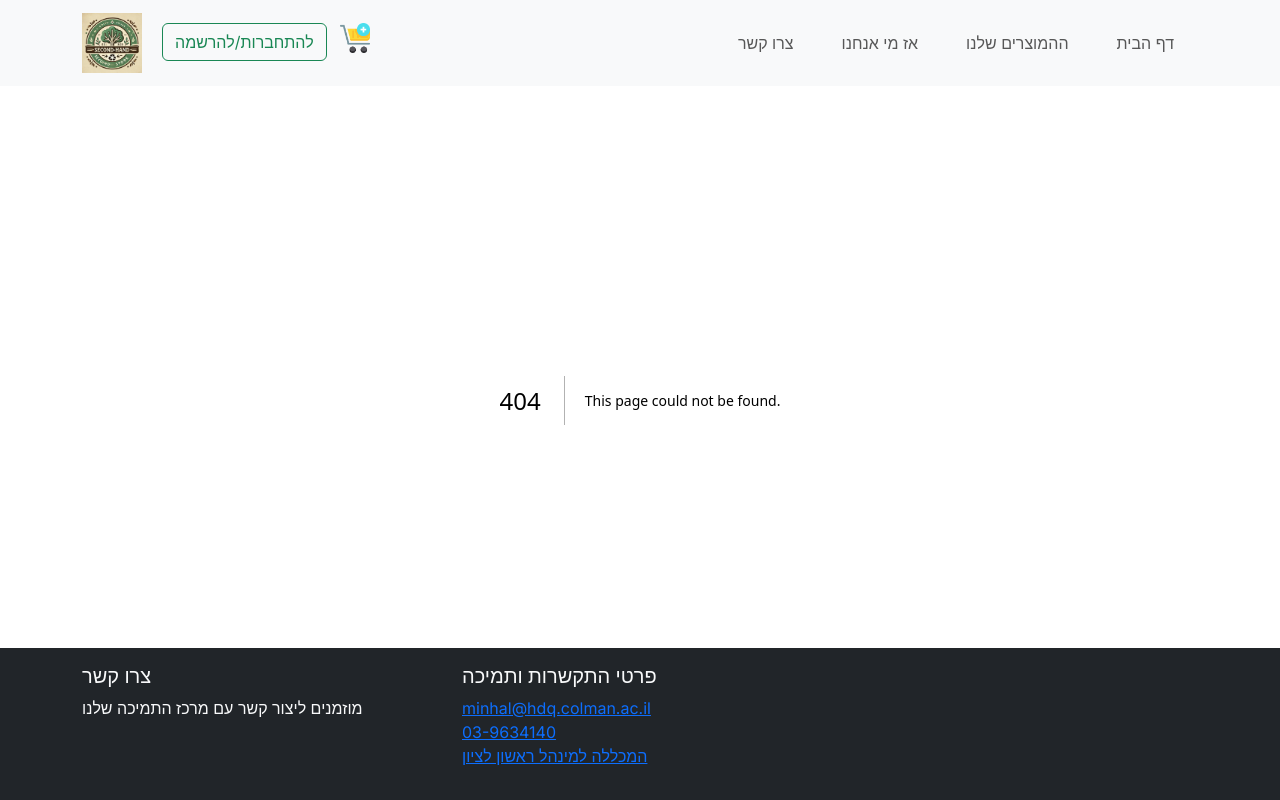
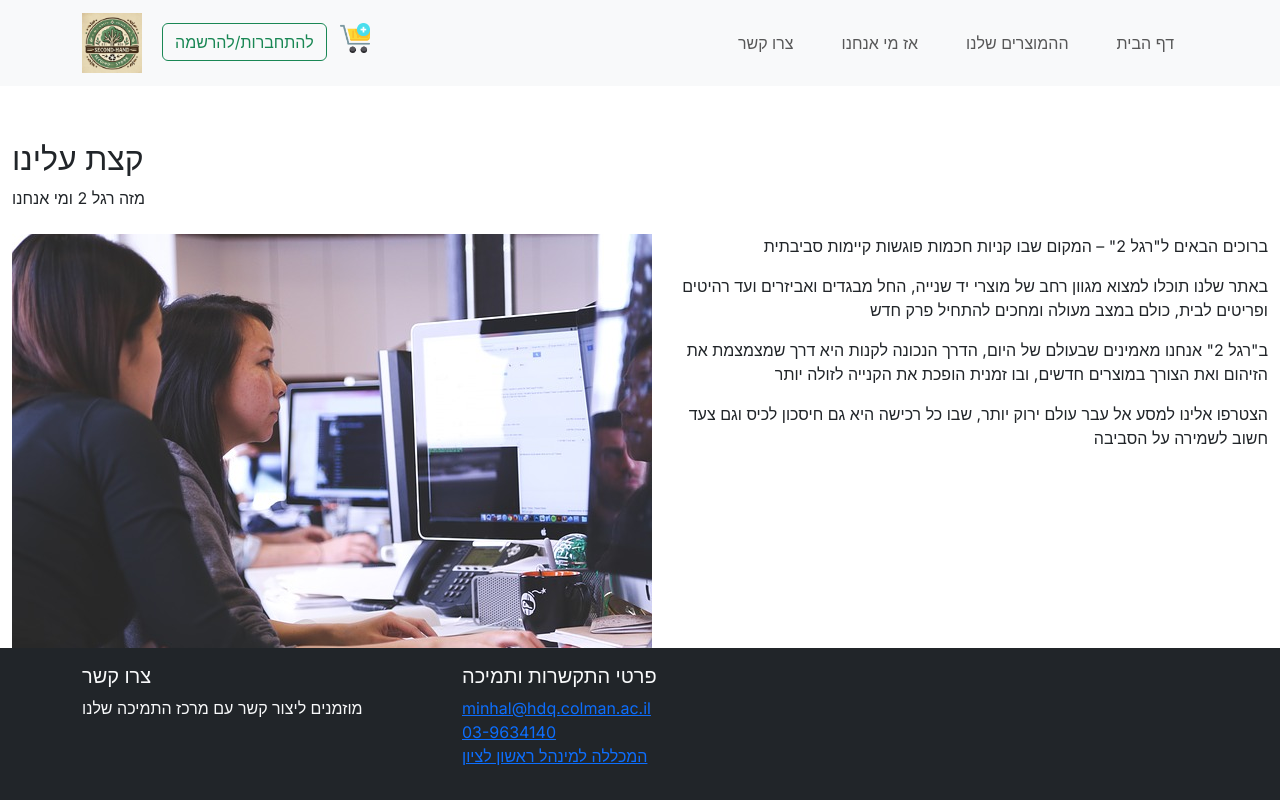
Before and after one commit to nitzan-netzer/web-application-development, a Next.js app in the folder client/: page /about in a window 1280 px wide. Before the commit this address had no page. Built offline with nearby package versions, Linux system fonts and the light colour scheme.

Commit message:
Adding about page

```diff
--- /dev/null
+++ b/client/src/app/about/page.tsx
@@ -0,0 +1,12 @@
+import React from 'react'
+import About from '@/srccomponents/About'
+
+export default function AboutApp() {
+    return (
+        <div className="AboutApp">
+            <main>
+                <About />
+            </main>
+        </div>
+    )
+}
--- a/client/src/components/About.tsx
+++ b/client/src/components/About.tsx
@@ -17,7 +17,7 @@ function About() {
                 <br></br>
                 <Row>
                     <Col sm={6}>
-                        <Image src={'../assets/img1.jpg'} alt='About Us' />
+                        <Image src={'./img1.jpg'} alt='About Us' />
                     </Col>
                     <Col sm={6} className="text-end">
                         <p>ברוכים הבאים ל"רגל 2" – המקום שבו קניות חכמות פוגשות קיימות סביבתית</p>
```
